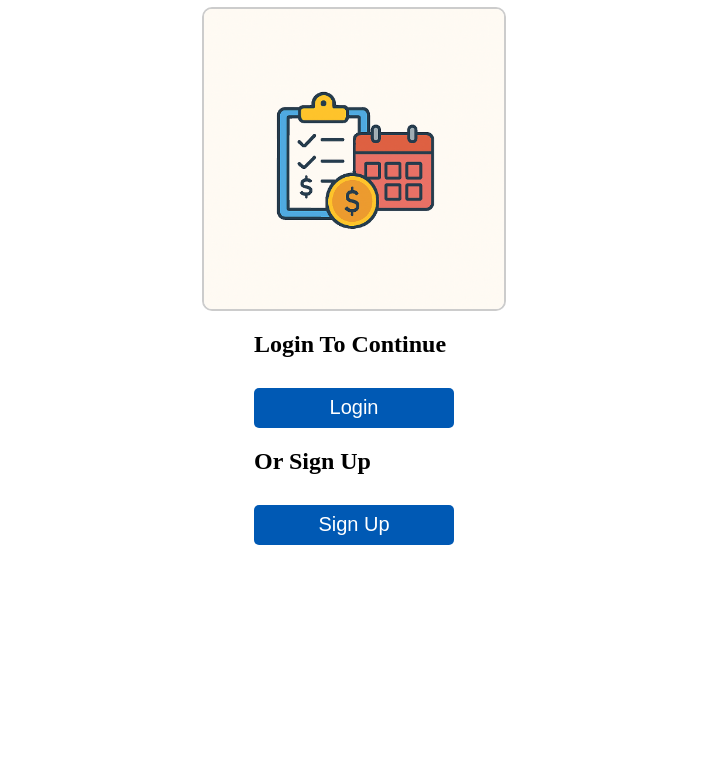
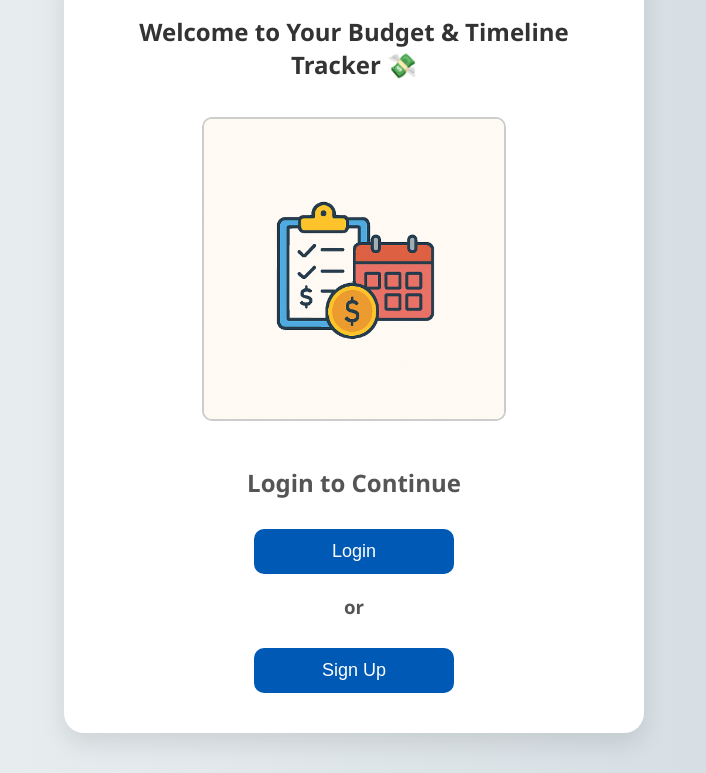
Before and after one commit to COP4813/COP4813-Project, a website: page public/index.html in a window 1280 px wide. Shown: the part 81-854 px from the top of the page, without its empty margins (286-992 px from the left). Before the commit the page ends 800 px from the top, so only its background shows below. Drawn offline with Linux system fonts and the light colour scheme.

Commit message:
style updated

```diff
--- a/public/index.html
+++ b/public/index.html
@@ -1,24 +1,23 @@
 <!doctype html>
-
 <html>
-
-    <head>
-        <link rel="stylesheet" href="style.css">
-	    <title>Budget and Timeline Tracker</title>
-    </head>
-
-    <body>
-        <div class= "container">
-            <h1>Welcome To The Budget and Timeline Tracker!</h1>
-            <img src="image.png" alt="image">
-            <div>
-                <h2>Login To Continue</h2>
+<head>
+    <meta charset="UTF-8">
+    <title>Budget and Timeline Tracker</title>
+    <link rel="stylesheet" href="style.css">
+</head>
+<body>
+    <div class="welcome-container">
+        <div class="card">
+            <h1>Welcome to Your Budget & Timeline Tracker 💸</h1>
+            <img src="image.png" alt="Budget Image">
+            <div class="auth-section">
+                <h2>Login to Continue</h2>
                 <button class="loginBtn">Login</button>
-                <h2>Or Sign Up </h2>
+                <h3>or</h3>
                 <button class="signUpBtn">Sign Up</button>
             </div>
         </div>
-    </body>
-
+    </div>
     <script src="script.js"></script>
+</body>
 </html>
--- a/public/style.css
+++ b/public/style.css
@@ -1,49 +1,88 @@
-/* Index page & Login/Sig Up page */
-.container{
-display: flex;
-flex-direction: column;
-align-items: center;
+/* Background and container styling */
+body {
+    margin: 0;
+    font-family: 'Segoe UI', Tahoma, Geneva, Verdana, sans-serif;
+    background: linear-gradient(to right, #eef2f3, #cfd9df);
+    display: flex;
+    justify-content: center;
+    align-items: center;
+    min-height: 100vh;
 }
 
-img{
-	width: 300px;
-    height:auto;
-	border: 2px solid #ccc;
-	border-radius: 10px;
+/* Main centered card */
+.welcome-container {
+    display: flex;
+    justify-content: center;
+    align-items: center;
+    padding: 40px;
 }
 
-.loginContainer{
+.card {
+    background-color: white;
+    border-radius: 20px;
+    box-shadow: 0 10px 25px rgba(0, 0, 0, 0.1);
+    padding: 40px;
+    text-align: center;
+    max-width: 500px;
+    width: 100%;
+}
+
+/* Image styling */
+.card img {
+    width: 300px;
+    height: auto;
+    border-radius: 10px;
+    margin: 20px 0;
+    border: 2px solid #ccc;
+}
+
+/* Typography */
+.card h1 {
+    font-size: 24px;
+    color: #333;
+}
+
+.auth-section h2,
+.auth-section h3 {
+    margin-top: 20px;
+    color: #555;
+}
+
+/* Buttons */
+.loginBtn,
+.signUpBtn,
+.signOutBtn {
+    margin-top: 10px;
+    width: 200px;
+    height: 45px;
+    background-color: #0059B4;
+    color: white;
+    font-size: 18px;
+    border: none;
+    border-radius: 10px;
+    cursor: pointer;
+    transition: all 0.2s ease;
+}
+
+.loginBtn:hover,
+.signUpBtn:hover {
+    background-color: #013C78;
+    transform: scale(1.05);
+}
+
+/* Input container (if used later) */
+.loginContainer {
     display: flex;
     flex-direction: column;
 }
 
-.loginContainer input{
+.loginContainer input {
     width: 300px;
     height: 50px;
     font-size: 15px;
-
-}
-
-.password{
     margin-top: 10px;
 }
 
-.loginBtn, .signUpBtn, .signOutBtn {
-    margin-top: 10px;
-    width: 200px;
-    height: 40px;
-    background-color: #0059B4;
-    color: white;
-    font-size: 20px;
-    border: none;
-    border-radius: 5px;
-    cursor: pointer;
-    text-align: center;
-}
-
-.loginBtn:hover, .signUpBtn:hover {
-    background-color: #013C78;
-}
 /* Style for admin page */
 .admin-page {
     padding: 20px;
```
